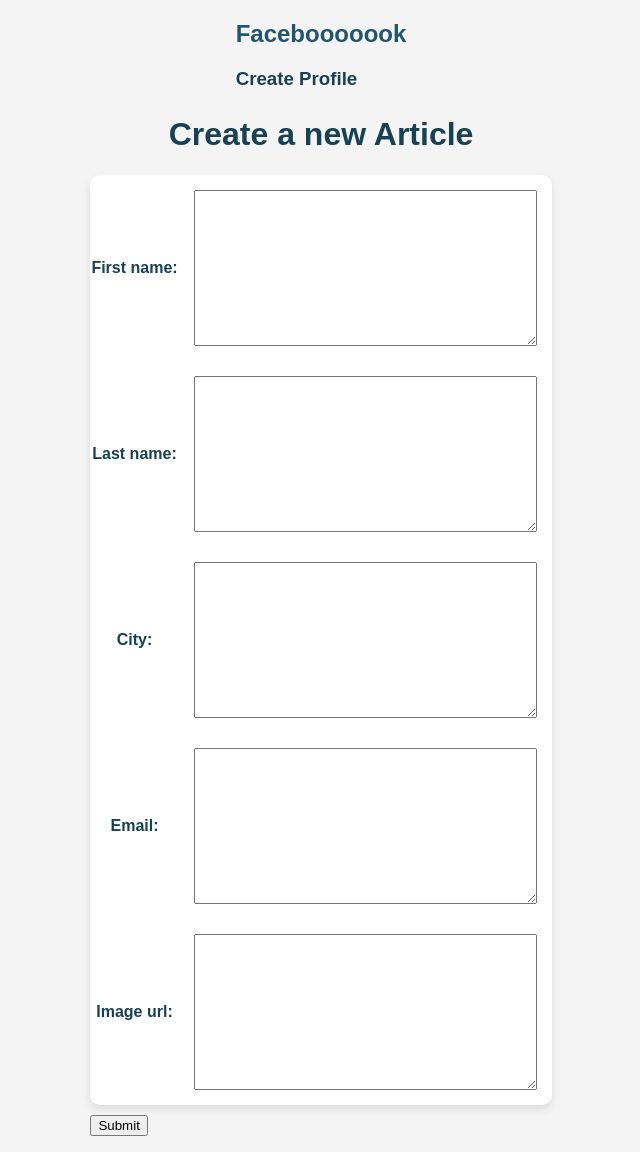
After one commit to mike-gre52/cs412, a Django app: page /mini_fb/profile/create_profile in a window 1280 px wide. The commit adds this page. Shown: the whole page, without its empty margins (319-959 px from the left). Run offline with Django 4.2, Linux system fonts and the light colour scheme; lists and menus that the app fills with data are empty.

Commit message:
project 6

```diff
--- /dev/null
+++ b/mini_fb/forms.py
@@ -0,0 +1,20 @@
+from django import forms
+from .models import Profile, StatusMessage
+
+class CreateProfileForm(forms.ModelForm):
+    '''A form to add a Profile to the database.'''
+
+    class Meta:
+        '''associate this form with a model from our database.'''
+
+        model = Profile
+        fields = ['first_name', 'last_name', 'city', 'email','image_url']
+
+class CreateStatusMessageForm(forms.ModelForm):
+    '''A form to add a Profile to the database.'''
+
+    class Meta:
+        '''associate this form with a model from our database.'''
+
+        model = StatusMessage
+        fields = ['message']
--- a/mini_fb/models.py
+++ b/mini_fb/models.py
@@ -1,4 +1,5 @@
 from django.db import models
+from django.urls import reverse
 
 # Create your models here.
 
@@ -19,6 +20,9 @@
         status_messages = StatusMessage.objects.filter(profile=self)
         return status_messages
 
+    def get_absolute_url(self) -> str:
+        return reverse('profile', kwargs= {"pk":self.pk})
+
 class StatusMessage(models.Model):
 
     message = models.TextField(blank=True)
--- a/mini_fb/templates/mini_fb/base.html
+++ b/mini_fb/templates/mini_fb/base.html
@@ -8,10 +8,15 @@
     </head>
     <body>
         <header>
+            <nav>
             <a href="{% url 'show_all' %}">
                 <h1 id="logo">Facebooooook</h1>
             </a>
 
+            <a href="{% url 'create_profile' %}">
+                <h3>Create Profile</h3>
+            </a>
+            </nav>
         </header>
     <!-- Substitute specific content here-->
     {% block content %}
--- /dev/null
+++ b/mini_fb/templates/mini_fb/create_profile_form.html
@@ -0,0 +1,21 @@
+<!-- mini_fb/create_profile_form.html
+    display the HTML form to create a new Article object.
+-->
+{% extends 'mini_fb/base.html' %}
+
+{% block content %}
+<h1>Create a new Article</h1>
+
+<!-- display the HTML form -->
+ <form accept="{% url 'create_profile' %}" method="POST">
+    {% csrf_token %}
+    <table>
+        {{form.as_table}}
+     </table>
+
+     <input type="submit" name="submit" value="Submit">
+ </form>
+
+
+
+{% endblock %}
--- a/mini_fb/templates/mini_fb/show_profile.html
+++ b/mini_fb/templates/mini_fb/show_profile.html
@@ -27,6 +27,12 @@
         <p>{{ status_message.message }}</p>
     {% endfor %}
 
+    <a href="{% url 'create_status' profile.pk%}">
+        <h3 id="status_message_button">Add Status Message</h3>
+    </a>
+    <br>
+    <br>
+
 
 </main>
 {% endblock %}
--- a/mini_fb/urls.py
+++ b/mini_fb/urls.py
@@ -1,9 +1,11 @@
 #mini_fb/urls.py
 
 from django.urls import path
-from .views import ShowAllProfilesView, ShowProfilePageView# our view class definition
+from .views import ShowAllProfilesView, ShowProfilePageView, CreateProfileView, CreateStatusMessageView# our view class definition
 
 urlpatterns = [
     path('', ShowAllProfilesView.as_view(), name='show_all'),
     path('profile/<int:pk>', ShowProfilePageView.as_view(), name='profile'),
+    path('profile/create_profile', CreateProfileView.as_view(), name='create_profile'),
+    path('profile/<int:pk>/create_status', CreateStatusMessageView.as_view(), name='create_status'),
 ]
--- a/mini_fb/views.py
+++ b/mini_fb/views.py
@@ -1,6 +1,8 @@
 from django.shortcuts import render
-from django.views.generic import ListView, DetailView #Displays a single instance of one model
-from .models import Profile
+from django.views.generic import ListView, DetailView, CreateView #Displays a single instance of one model
+from .models import Profile, StatusMessage
+from .forms import CreateProfileForm, CreateStatusMessageForm
+from django.urls import reverse
 
 # Create your views here.
 
@@ -17,3 +19,56 @@
     model = Profile
     template_name = 'mini_fb/show_profile.html'
     context_object_name = 'profile'
+
+class CreateProfileView(CreateView):
+    '''A view to create a new Profile and save it to the database.'''
+
+    form_class = CreateProfileForm
+    template_name = "mini_fb/create_profile_form.html"
+
+    def get_success_url(self) -> str:
+        '''Return the URL to redirect to after successfully submitting form.'''
+
+        return self.object.get_absolute_url()
+
+class CreateStatusMessageView(CreateView):
+    '''A view to create a new StatusMessage and save it to the database.'''
+
+    form_class = CreateStatusMessageForm
+    template_name = "mini_fb/create_status_form.html"
+
+    def get_success_url(self) -> str:
+        '''Return the URL to redirect to after successfully submitting form.'''
+        #return reverse('show_all')
+        pk = self.kwargs['pk']
+        return reverse('profile', kwargs={'pk':pk})
+
+    def get_context_data(self):
+        '''Return the dictionary of context variables for use in the template.'''
+
+        # calling the superclass method
+        context = super().get_context_data()
+
+        # find/add the profile to the context data
+        # retrieve the PK from the URL pattern
+        pk = self.kwargs['pk']
+        profile = Profile.objects.get(pk=pk)
+
+        # add this profile into the context dictionary:
+        context['profile'] = profile
+        return context
+
+    def form_valid(self, form):
+        '''This method handles the form submission and saves the
+        new object to the Django database.
+        We need to add the foreign key (of the Profile) to the Comment
+        object before saving it to the database.
+        '''
+
+        pk = self.kwargs['pk']
+        profile = Profile.objects.get(pk=pk)
+        #attach this profile to the comment
+        form.instance.profile = profile # Set the Foreign Key
+
+        #delegate the work to the superclass method form_valid:
+        return super().form_valid(form)
--- a/static/mini_fb/styles.css
+++ b/static/mini_fb/styles.css
@@ -10,7 +10,6 @@
   color: #184154;
 
 }
-
 
 table {
   border-collapse: collapse;
@@ -51,6 +50,10 @@
   color: #1f556e;
 }
 
+#status_message_button {
+  color: #423b87;
+}
+
 #individual_profile {
   width: 200px;
   height: 200px;
```
Also changed, not shown: mini_fb/templates/mini_fb/create_status_form.html (added, +21 -0 lines), db.sqlite3.
